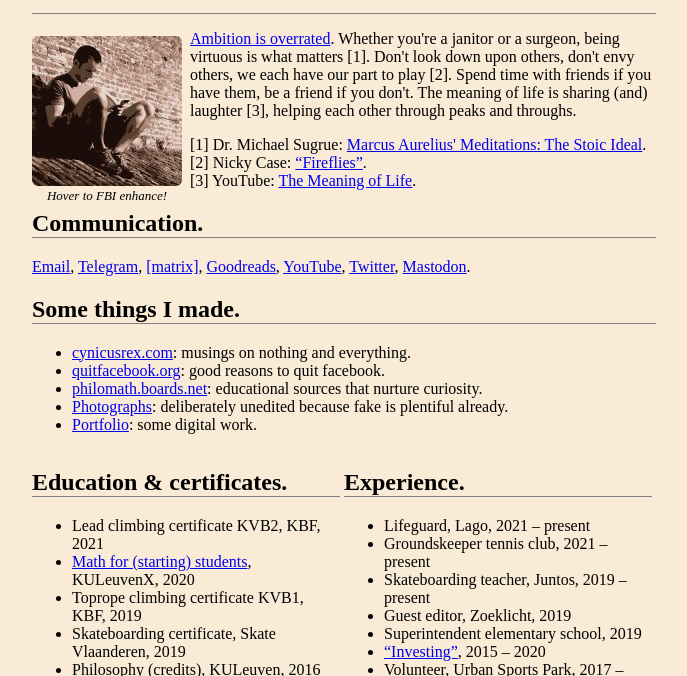
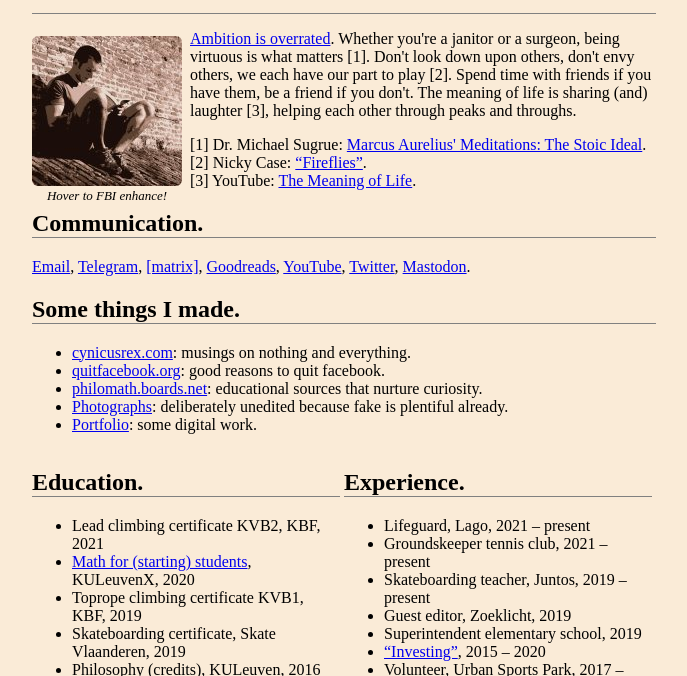
Before and after one commit to CynicusRex/cynicusrex.github.io, a website: page bio.html in a window 1280 px wide. Shown: the part 102-778 px from the top of the page, without its empty margins (296-983 px from the left). Drawn offline with Linux system fonts and the light colour scheme.

Commit message:
specifies liberation serif

```diff
--- a/bio.html
+++ b/bio.html
@@ -44,7 +44,7 @@
       </ul>
 
     <div id="edu-container">
-      <h2>Education & certificates.</h2>
+      <h2>Education.</h2>
       <ul>
         <li>Lead climbing certificate KVB2, KBF, 2021</li>
         <li><a href="https://courses.edx.org/certificates/4a8636fbf1904673b8683f85e0368cf4">Math for (starting) students</a>, KULeuvenX, 2020</li>
--- a/css/style.css
+++ b/css/style.css
@@ -8,7 +8,7 @@
 /* Global */
 
 * {
-  font-family: serif, Georgia, "Times New Roman", Times;
+  font-family: "Liberation Serif", serif, Georgia, "Times New Roman", Times;
 }
 
 body {
```
